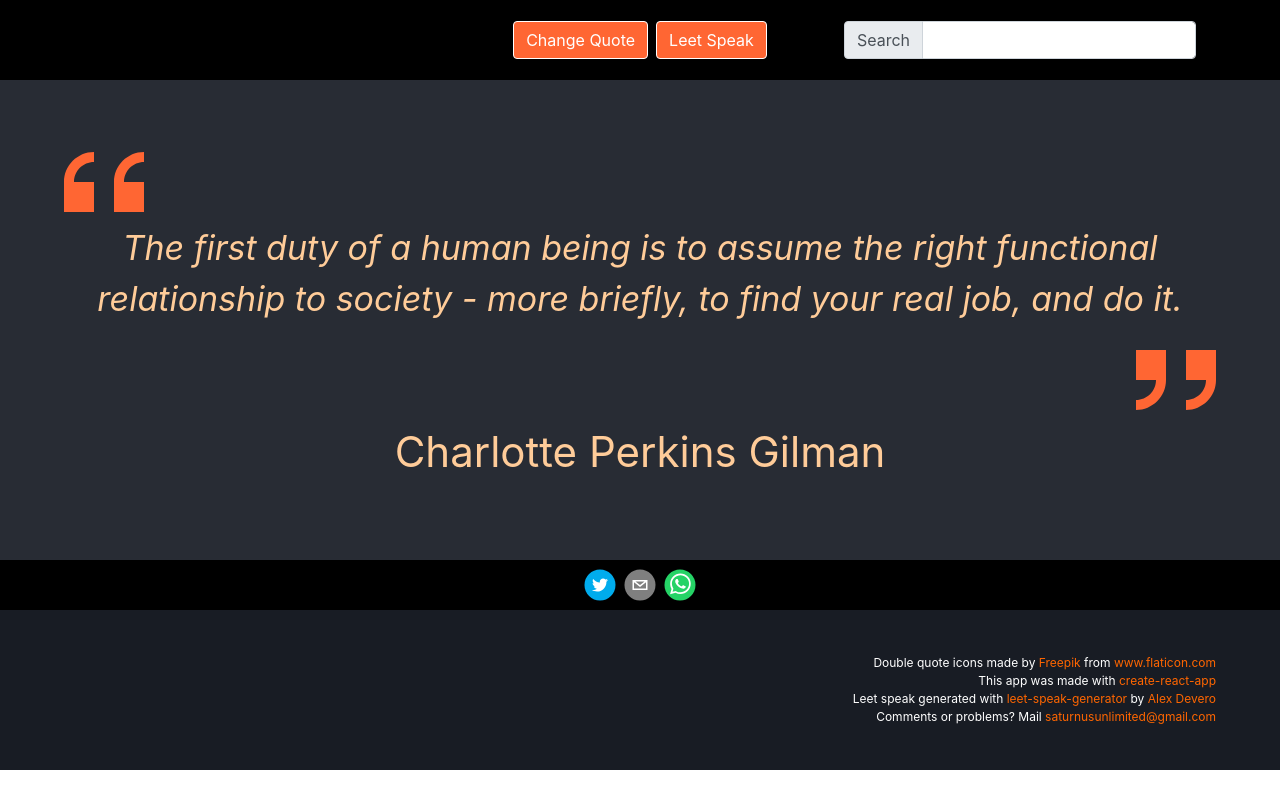
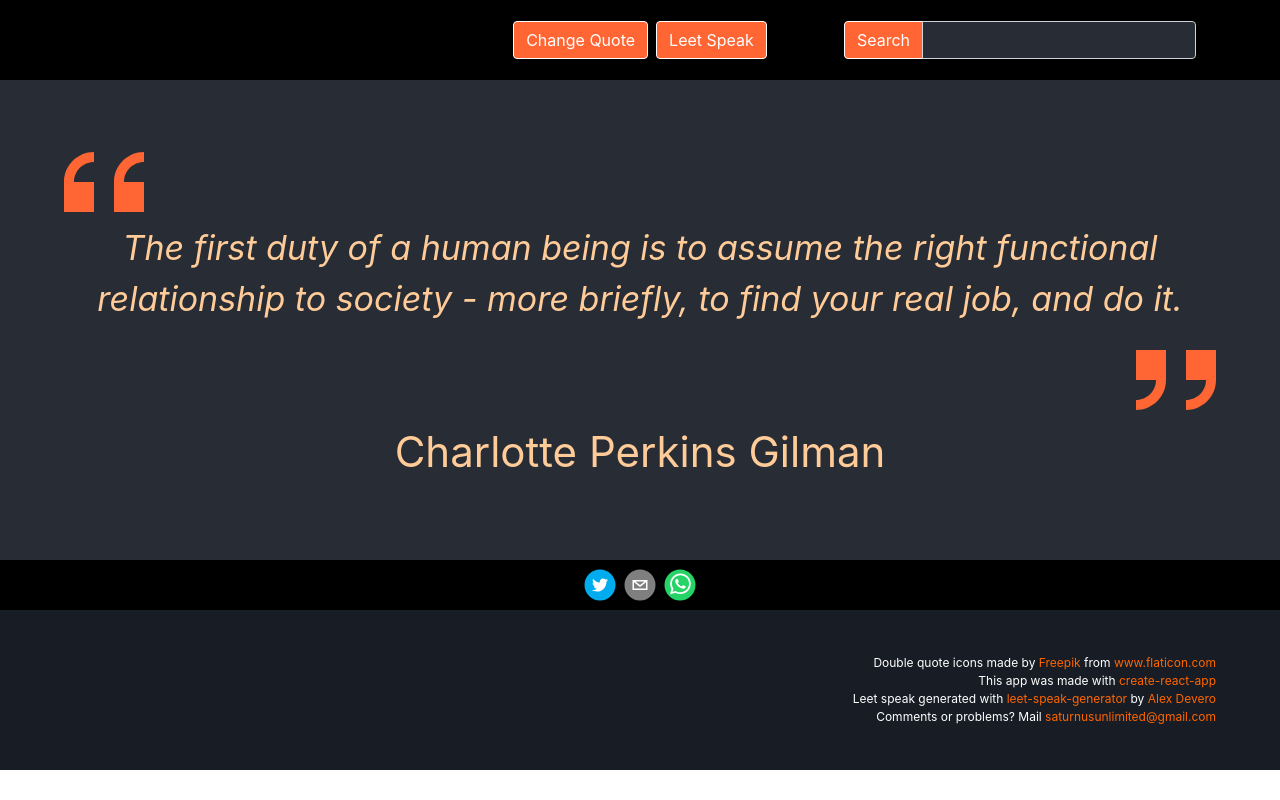
Before and after one commit to saturnusunlimited/heroku-prototype-cachip, a React (Create React App) app: page / in a window 1280 px wide. Built offline with nearby package versions, Linux system fonts and the light colour scheme.

Commit message:
More CSS stuff

```diff
--- a/src/App.css
+++ b/src/App.css
@@ -2,7 +2,10 @@
 
   --primary-background-color: #ffffff;
   --primary-foreground-color: #ffcc99;
-  --button-color:             #ff6633;
+  --button-background-color:  #ff6633;
+  --button-border-color:      #ffffff;
+  --button-text-color:        #ffffff;
+  --button-color:             #ffffff;
   --link-color:               #ff6600;
   --header-background-color:  black;
   --body-background-color:    #282c34;
--- a/src/App.js
+++ b/src/App.js
@@ -137,7 +137,7 @@ class App extends Component {
                     <InputGroup.Prepend>
                         <InputGroup.Text>Search</InputGroup.Text>
                     </InputGroup.Prepend>
-                    <FormControl onKeyPress={this.handleKeyPress} />
+                    <FormControl className="green" onKeyPress={this.handleKeyPress} />
                 </InputGroup>
     }
 
--- a/src/css/CustomBootstrap.css
+++ b/src/css/CustomBootstrap.css
@@ -1,5 +1,14 @@
-.btn-secondary, .btn-secondary:hover, .btn-secondary:active, .btn-secondary:visited {
+.btn-secondary, .btn-secondary:hover, .btn-secondary:active, .btn-secondary:visited, .input-group-text {
 
-    background-color: var(--button-color) !important;
-    border-color: white !important;
+    background-color: var(--button-background-color) !important;
+    border-color:     var(--button-border-color)     !important;
+	color:        	  var(--button-text-color)       !important;
+	text-color:       var(--button-text-color)       !important;
 }
+
+.form-control, .form-control:focus {
+
+	background-color: var(--body-background-color);
+	text-color: var(--primary-foreground-color);
+	color: var(--primary-foreground-color);
+}
```
